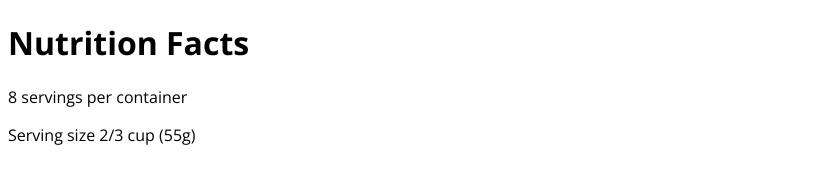
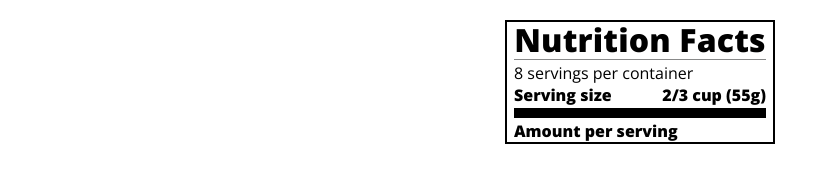
Before and after one commit to dev-arpita/nutritionLabel, a plain HTML site: page index.html in a window 1280 px wide. Shown: the whole page, without its empty margins (0-830 px from the left). Drawn offline with nearby package versions, Linux system fonts and the light colour scheme.

Commit message:
Update changes

```diff
--- a/index.html
+++ b/index.html
@@ -10,9 +10,16 @@
 
     <body>
         <div class="label">
-            <h1>Nutrition Facts</h1>
-            <p>8 servings per container</p>
-            <p>Serving size 2/3 cup (55g)</p>
+            <header>
+                <h1 class="bold">Nutrition Facts</h1>
+                <div class="divider"></div>
+                <p>8 servings per container</p>
+                <p class="bold">Serving size <span class="right">2/3 cup (55g)</span></p>
+            </header>
+            <div class="divider lg"></div>
+            <div class="calories-info">
+                <p class="bold sm-text">Amount per serving</p>
+            </div>
         </div>
     </body>
 
--- a/styles.css
+++ b/styles.css
@@ -1,3 +1,7 @@
+* {
+    box-sizing: border-box;
+}
+
 html {
     font-size: 16px;
 }
@@ -5,3 +9,43 @@ html {
 body {
     font-family: 'Open Sans', sans-serif;
 }
+
+.label {
+    border: 2px solid black;
+    width: 270px;
+    margin: 20px auto;
+    padding: 0 7px;
+}
+
+header h1 {
+    text-align: center;
+    margin: -4px 0;
+    letter-spacing: 0.15px
+}
+
+p {
+    margin: 0;
+}
+
+.divider {
+    border-bottom: 1px solid #888989;
+    margin: 2px 0;
+}
+
+.bold {
+    font-weight: 800;
+}
+
+.right {
+    float: right;
+}
+
+.lg {
+    height: 10px;
+}
+
+.lg,
+.md {
+    background-color: black;
+    border: 0;
+}
```
